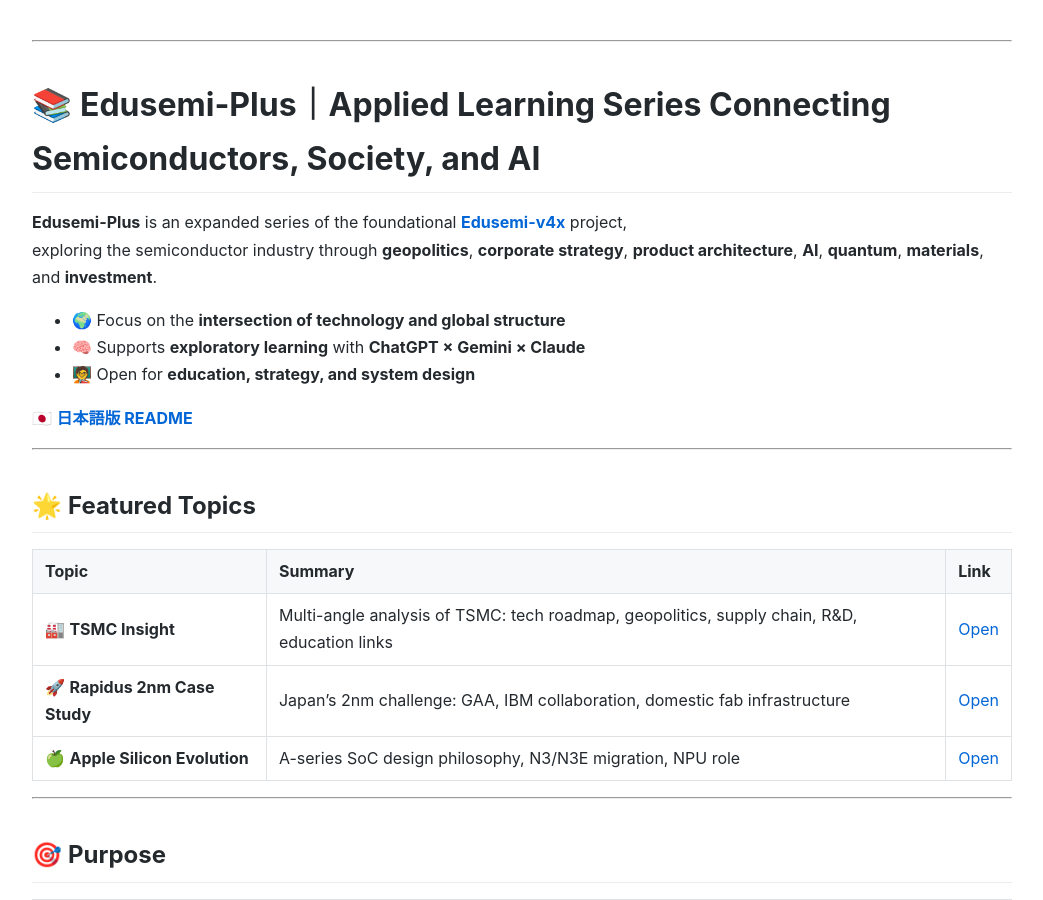
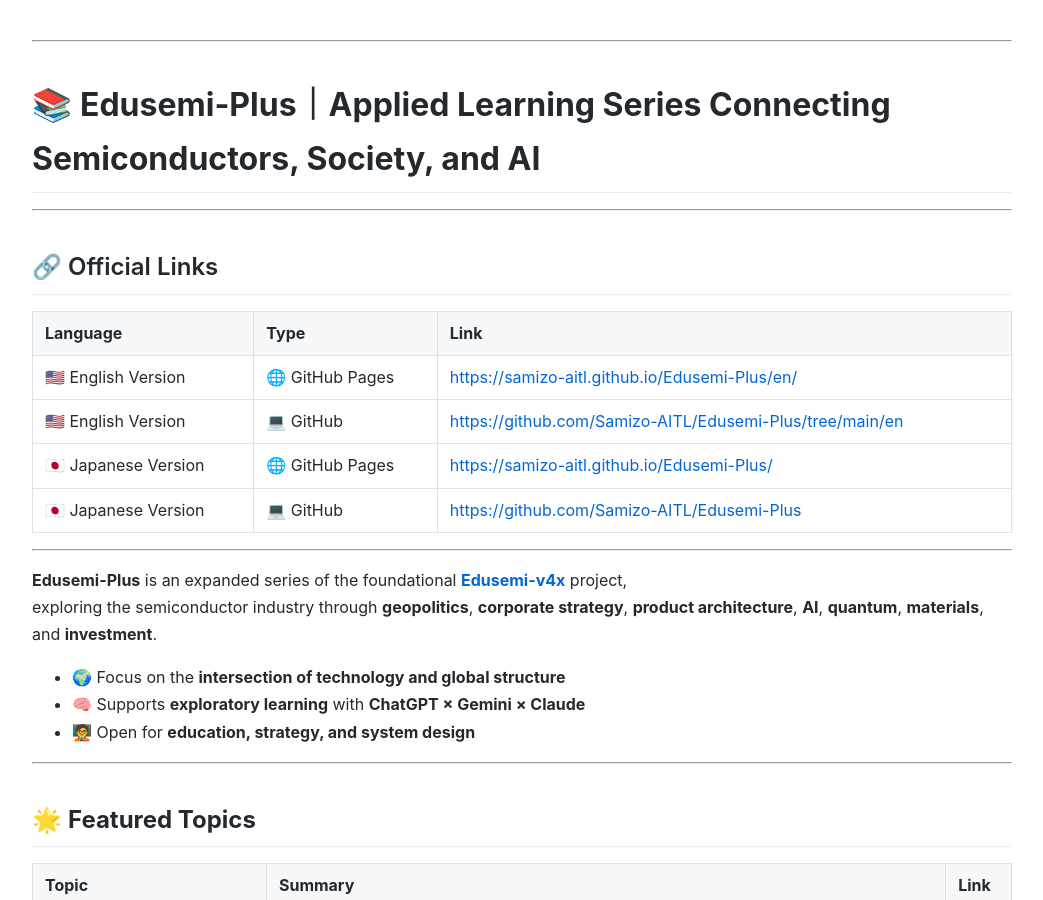
Before and after one commit to Samizo-AITL/Edusemi-Plus, a Jekyll site: the page built from en/index.md, in a window 1280 px wide and 900 px high. Shown: the whole window, without its empty margins (118-1161 px from the left). Built offline with Jekyll 4.4.1, drawn with Linux system fonts in a browser that asks for light colours.

Commit message:
Update index.md

```diff
--- a/en/index.md
+++ b/en/index.md
@@ -7,14 +7,25 @@
 
 # 📚 **Edusemi-Plus｜Applied Learning Series Connecting Semiconductors, Society, and AI**
 
+---
+
+## 🔗 Official Links
+
+| Language | Type | Link |
+|----------|------|------|
+| 🇺🇸 English Version | 🌐 GitHub Pages | [https://samizo-aitl.github.io/Edusemi-Plus/en/](https://samizo-aitl.github.io/Edusemi-Plus/en/) |
+| 🇺🇸 English Version | 💻 GitHub | [https://github.com/Samizo-AITL/Edusemi-Plus/tree/main/en](https://github.com/Samizo-AITL/Edusemi-Plus/tree/main/en) |
+| 🇯🇵 Japanese Version | 🌐 GitHub Pages | [https://samizo-aitl.github.io/Edusemi-Plus/](https://samizo-aitl.github.io/Edusemi-Plus/) |
+| 🇯🇵 Japanese Version | 💻 GitHub | [https://github.com/Samizo-AITL/Edusemi-Plus](https://github.com/Samizo-AITL/Edusemi-Plus) |
+
+---
+
 **Edusemi-Plus** is an expanded series of the foundational [**Edusemi-v4x**](https://github.com/Samizo-AITL/Edusemi-v4x) project,
 exploring the semiconductor industry through **geopolitics**, **corporate strategy**, **product architecture**, **AI**, **quantum**, **materials**, and **investment**.
 
 - 🌍 Focus on the **intersection of technology and global structure**
 - 🧠 Supports **exploratory learning** with **ChatGPT × Gemini × Claude**
 - 🧑‍🏫 Open for **education, strategy, and system design**
-
-🇯🇵 **[日本語版 README](../)**
 
 ---
 
```
